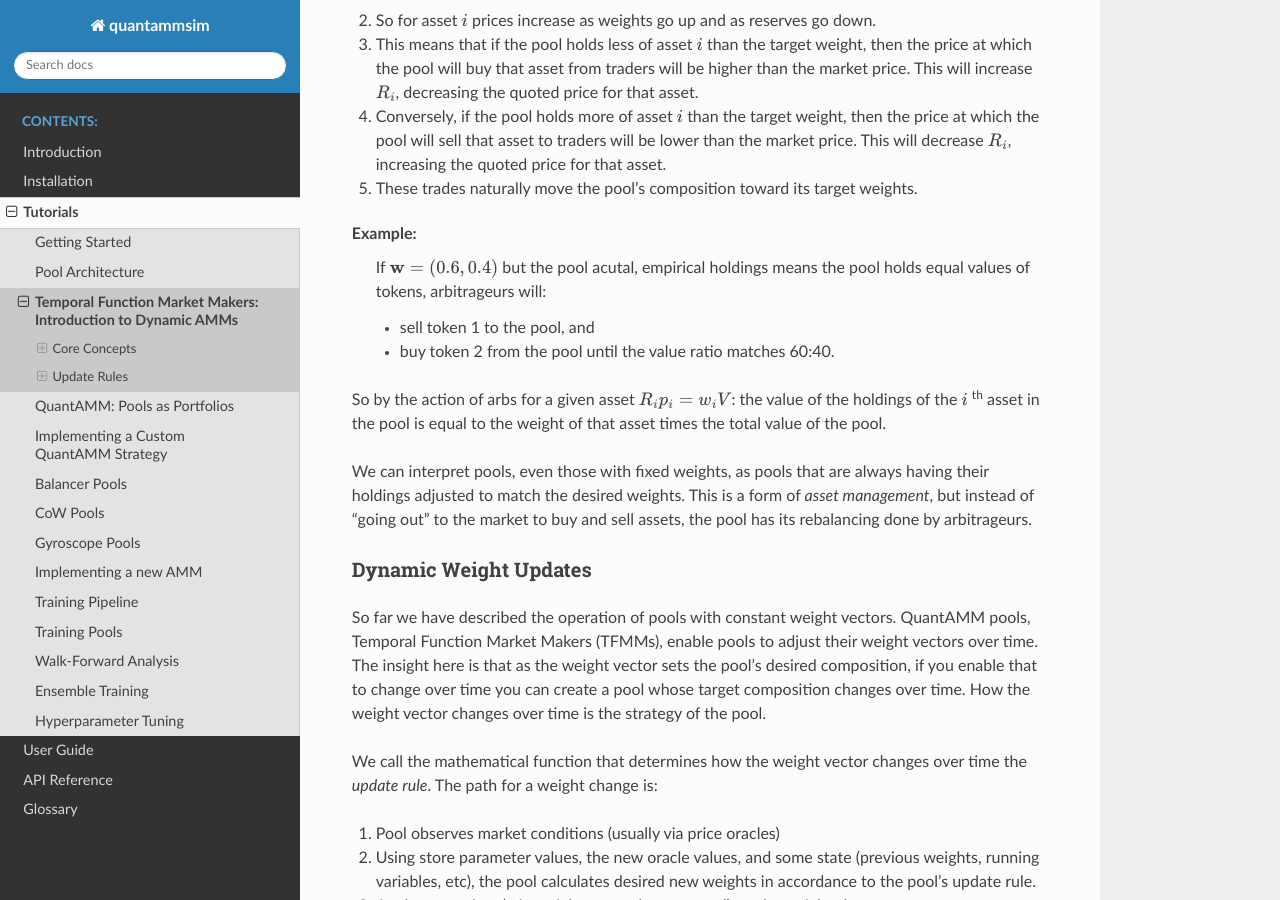
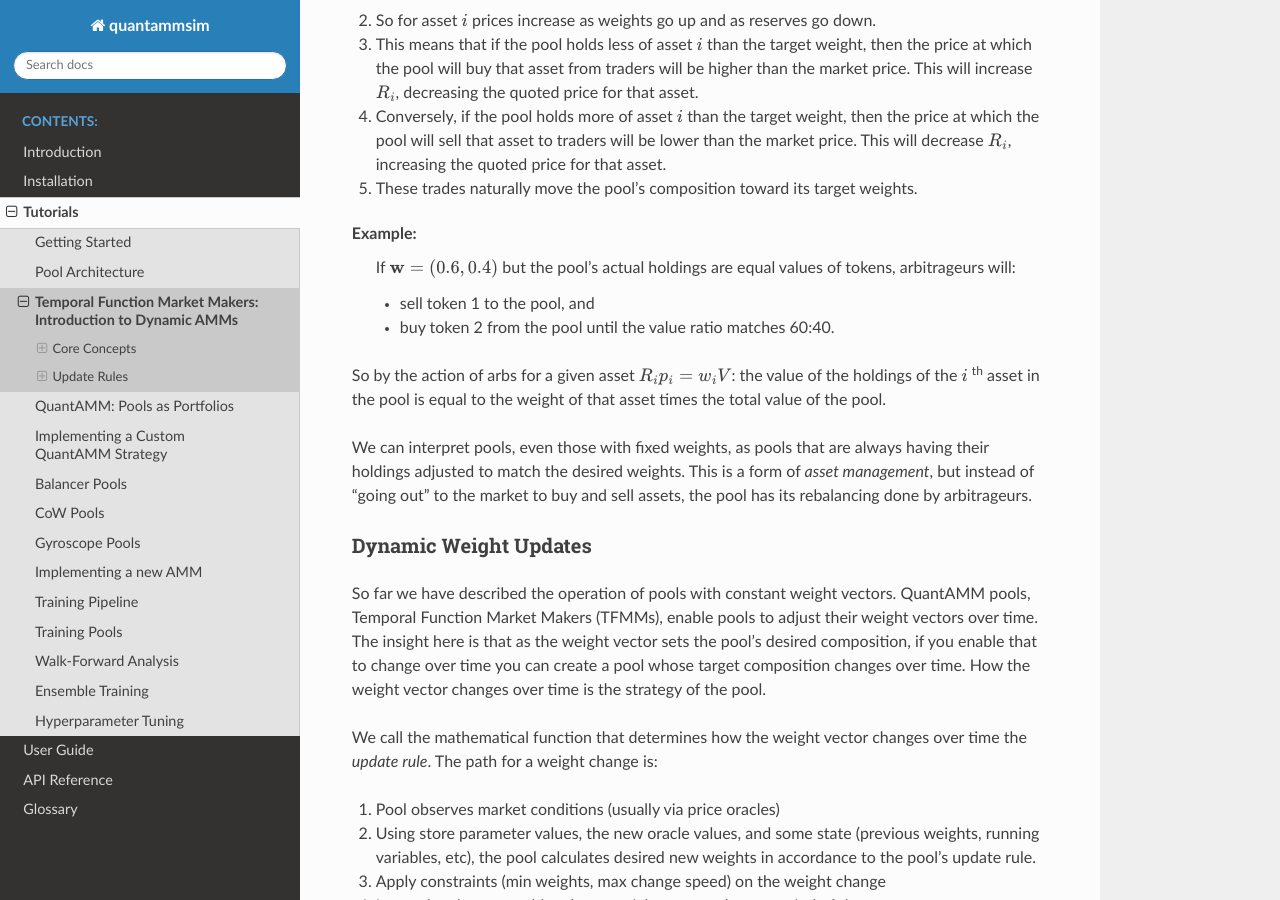
Before and after one commit to QuantAMMProtocol/quantammsim, a Sphinx documentation site: the page built from docs/source/tutorials/introduction_to_dynamic_pools.rst, in a window 1280 px wide and 900 px high, scrolled down 1117 px. Built offline with Sphinx 7.4.7 and the Read the Docs theme 3.1.0, drawn with Linux system fonts in a browser that asks for light colours.

Commit message:
docs: fix typo in introduction_to_dynamic_pools.rst

```diff
--- a/docs/source/tutorials/introduction_to_dynamic_pools.rst
+++ b/docs/source/tutorials/introduction_to_dynamic_pools.rst
@@ -42,7 +42,7 @@ When a pool's actual token composition differs from its weight vector, it create
 5. These trades naturally move the pool's composition toward its target weights.
 
 Example:
-   If :math:`\mathbf{w} = (0.6, 0.4)` but the pool acutal, empirical holdings means the pool holds equal values of tokens, arbitrageurs will:
+   If :math:`\mathbf{w} = (0.6, 0.4)` but the pool's actual holdings are equal values of tokens, arbitrageurs will:
 
    - sell token 1 to the pool, and
    - buy token 2 from the pool until the value ratio matches 60:40.
```
